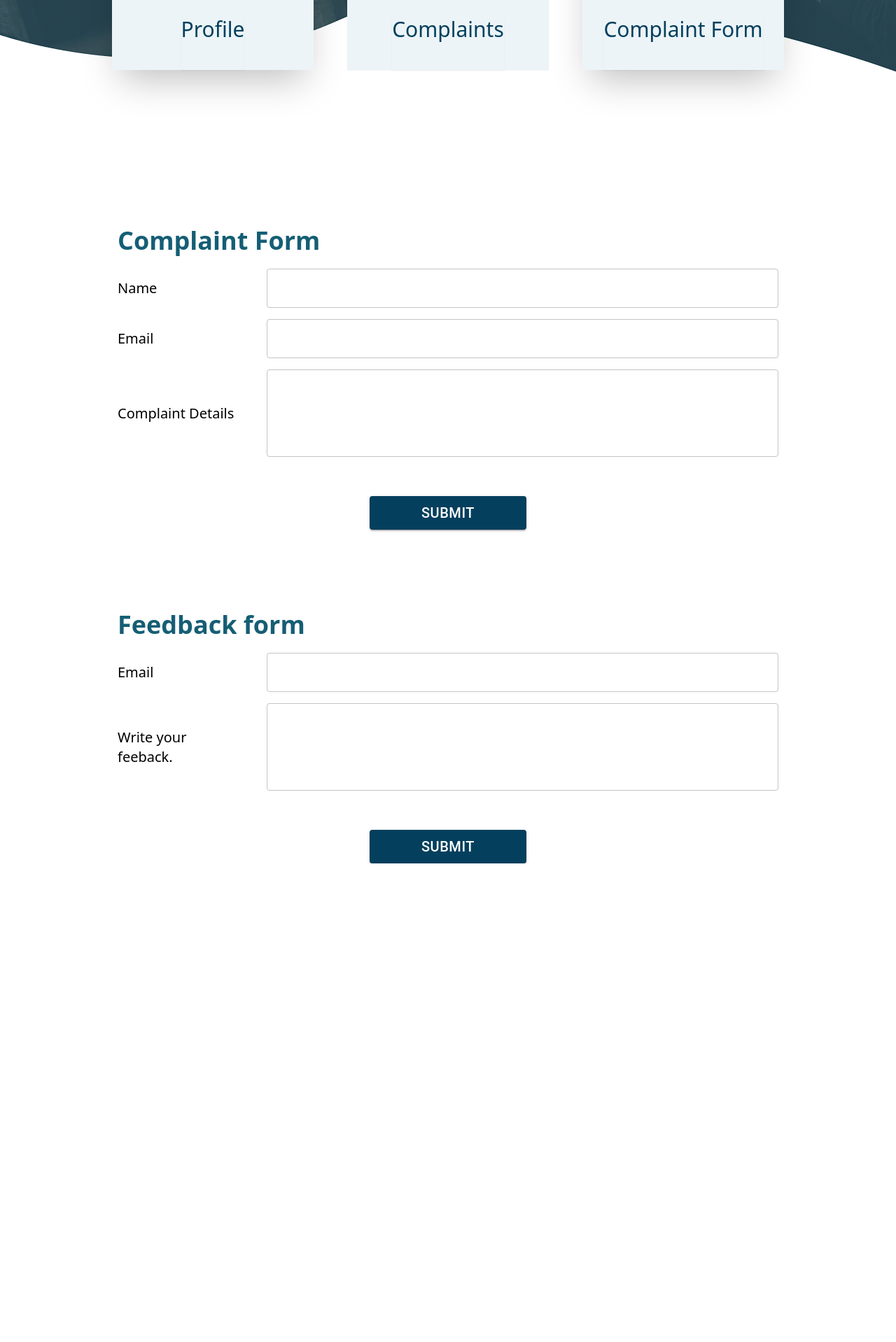
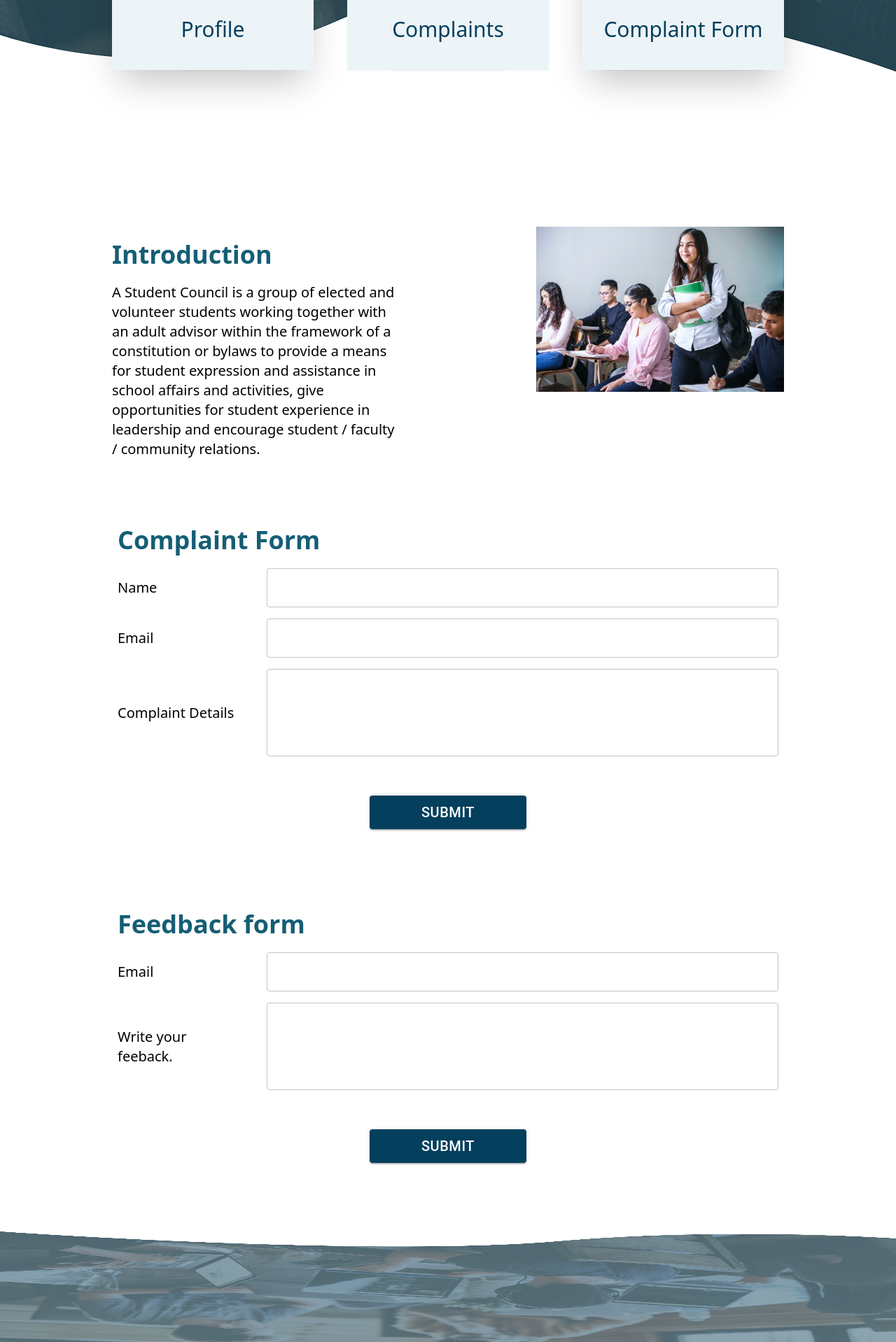
Before and after one commit to maithilee24/ByteHunt_website, a React (Create React App) app: page /home in a window 1280 px wide. Shown: the part 468-2386 px from the top of the page at 70% size. Before the commit the page ends 1702 px from the top, so only its background shows below. Built offline with nearby package versions, Linux system fonts and the light colour scheme.

Commit message:
intro and footer

```diff
--- a/src/Components/Home.jsx
+++ b/src/Components/Home.jsx
@@ -2,16 +2,22 @@ import React from "react";
 import Dashboard from "./dashboard";
 import Complaint from "./Complaint";
 import Feedback from "./Feedback";
+import Footer from "./footer";
+import Intro from "./intro";
 
 const Home = () => {
   return (
     <div className="">
       <Dashboard />
-      <div className="px-32 mt-56">
+      <Intro />
+      <div className="px-32 mt-24">
         <Complaint />
       </div>
       <div className="px-32 pt-24">
         <Feedback />
+      </div>
+      <div>
+        <Footer />
       </div>
     </div>
   );
--- a/src/Components/footer.jsx
+++ b/src/Components/footer.jsx
@@ -3,7 +3,10 @@ import React from "react";
 const Footer = () => {
   return (
     <div>
-      <img src="/bg-home.png" className="w-1/2"></img>
+      <img
+        src="/bg-home.png"
+        className="w-full rotate-180 mt-24 h-40 opacity-80 relative bottom-0"
+      ></img>
     </div>
   );
 };
--- /dev/null
+++ b/src/Components/intro.jsx
@@ -0,0 +1,32 @@
+import React from "react";
+
+const Intro = () => {
+  return (
+    <div className="mt-56 px-40 flex flex-row justify-between">
+      <div>
+        <div className="text-cyan-800 font-semibold text-4xl my-5">
+          Introduction
+        </div>
+        <div>
+          <p className="w-2/3 text-xl">
+            A Student Council is a group of elected and volunteer students
+            working together with an adult advisor within the framework of a
+            constitution or bylaws to provide a means for student expression and
+            assistance in school affairs and activities, give opportunities for
+            student experience in leadership and encourage student / faculty /
+            community relations.
+          </p>
+        </div>
+      </div>
+      <div>
+        <img
+          src="/student.avif"
+          alt="Students picture"
+          className="w-[120rem]"
+        ></img>
+      </div>
+    </div>
+  );
+};
+
+export default Intro;
```
Also changed, not shown: public/student.avif (added).
